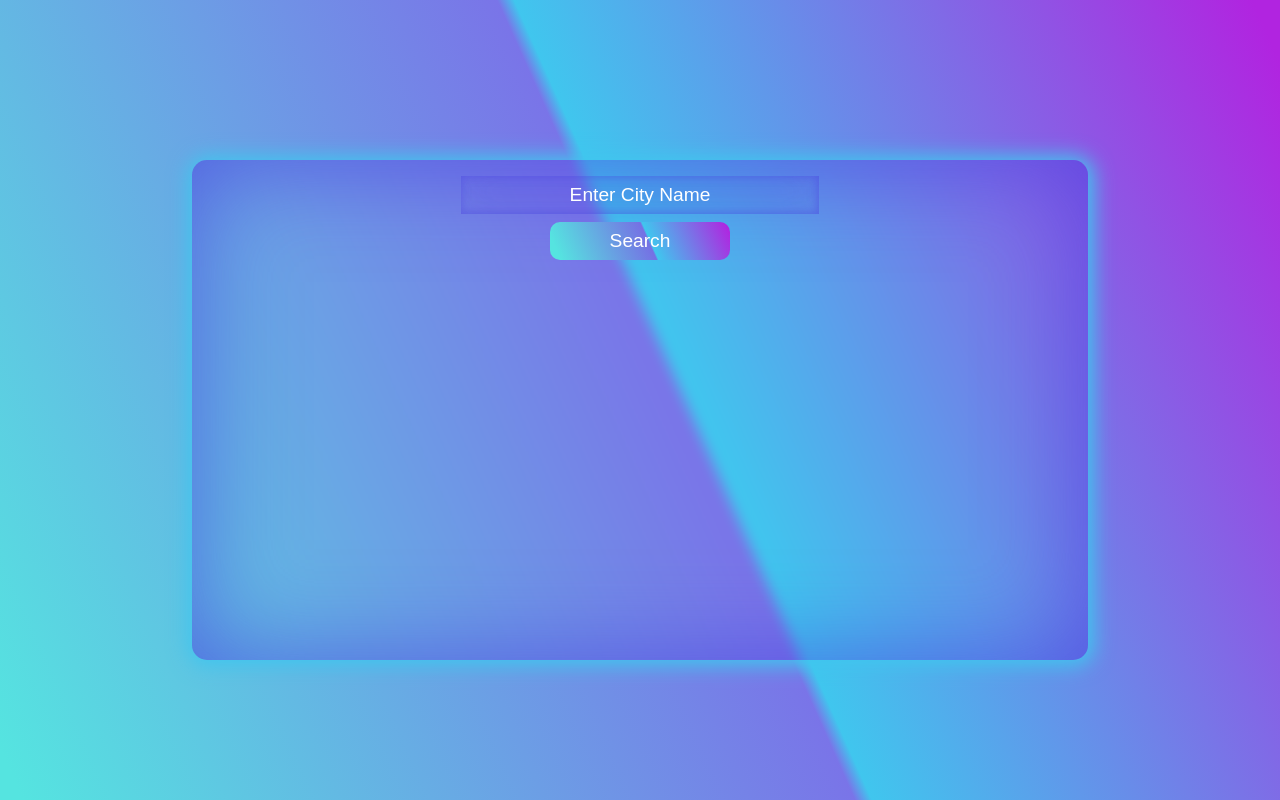
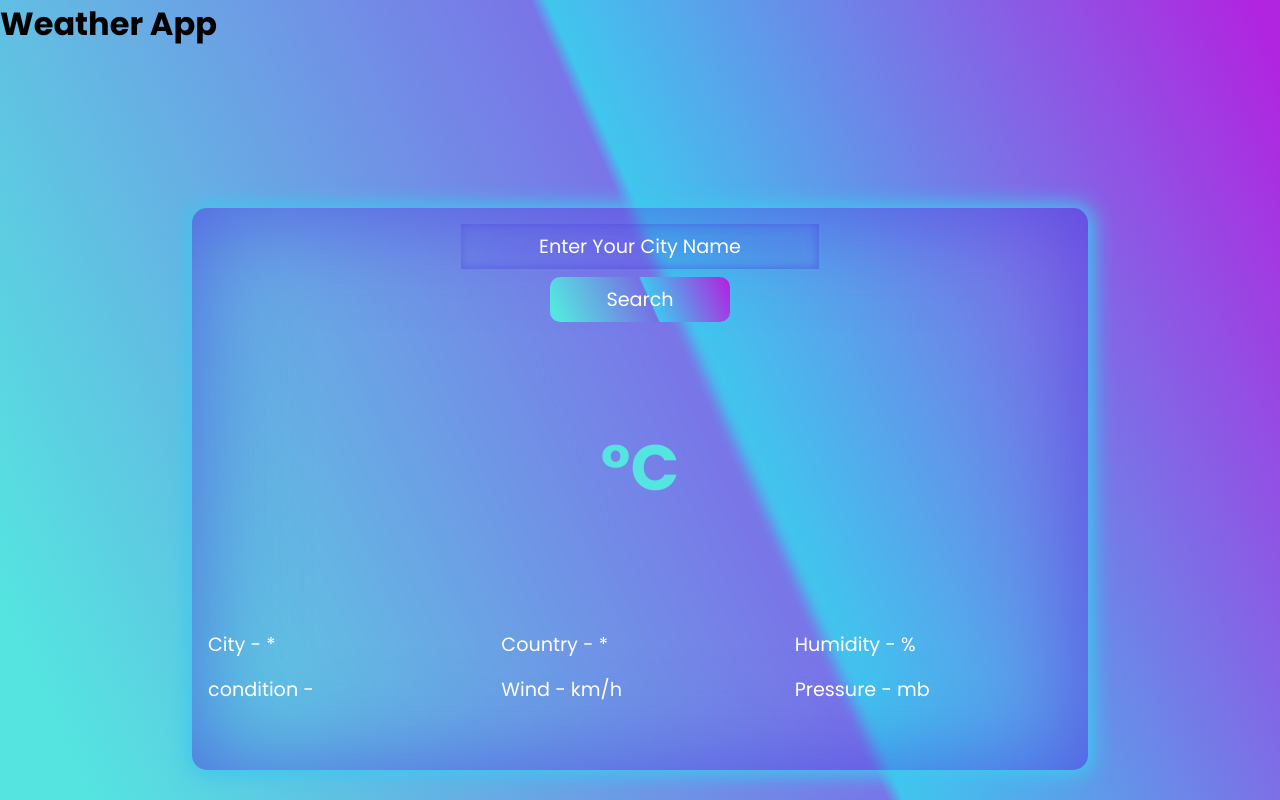
Before and after one commit to Ran-Veer/Weather_App, a plain HTML site: page index.html in a window 1280 px wide. Shown: the top 800 px of the page. Drawn offline with Linux system fonts and the light colour scheme.

Commit message:
weather app complete

```diff
--- a/index.html
+++ b/index.html
@@ -7,14 +7,31 @@
     <title>Weather App</title>
 </head>
 <body>
+    <div class="heading">
+        <h1>Weather App</h1>
+    </div>
     <main>
         <div class="weather-container">
             <div class="search-bar-container">
                 <div class="search-bar">
-                    <form action="#">
-                        <input type="text" placeholder="Enter City Name" required>
+                    <form onsubmit="getData(event)">
+                        <input id="inputBox" type="text" placeholder="Enter Your City Name" required>
                         <input type="submit" value="Search">
                     </form>
+                </div>
+            </div>
+            <div class="weather-information">
+                <div class="temp-section">
+                    <h2><span id="desc"></span></h2>
+                    <h1><span id="temp"></span>°C</h1>
+                </div>
+                <div class="details-section">
+                    <p>City - <span id="city">*</span></p>
+                    <p>Country - <span id="country">*</span></p>
+                    <p>Humidity - <span id="humidity"></span>%</p>
+                    <p>condition - <span id="icon"></span></p>
+                    <p>Wind - <span id="wind"></span>km/h</p>
+                    <p>Pressure - <span id="pressure"></span>mb</p>
                 </div>
             </div>
         </div>
--- a/script.js
+++ b/script.js
@@ -0,0 +1,27 @@
+const inputBox = document.getElementById("inputBox");
+const APIkey = 'e9b0263e8663e97a7f230f4705ec9c3c';
+const temp = document.getElementById("temp");
+const icon = document.getElementById("icon")
+const cty = document.getElementById("city");
+const desc = document.getElementById("desc");
+const country = document.getElementById("country");
+const humidity = document.getElementById("humidity");
+const wind = document.getElementById("wind");
+const pressure = document.getElementById("pressure");
+
+const getData = async (event) => {
+    event.preventDefault();
+    const city = inputBox.value;
+    const fetchData = await fetch(`https://api.openweathermap.org/data/2.5/weather?q=${city}&units=metric&appid=${APIkey}`);
+    const data = await fetchData.json();
+    orgData = data;
+    console.log(orgData);
+    temp.innerHTML = Math.round(data.main.temp);
+    cty.innerHTML = data.name;
+    humidity.innerText = data.main.humidity;
+    wind.innerHTML = data.wind.speed;
+    pressure.innerHTML =data.main.pressure;
+    country.innerHTML = data.sys.country;
+    desc.innerHTML = data.weather[0].description;
+    icon.innerHTML = data.weather[0].main;
+}
--- a/style.css
+++ b/style.css
@@ -1,7 +1,9 @@
+@import url('https://fonts.googleapis.com/css2?family=Poppins:wght@300;400;500;600;700;800;900&display=swap');
 *{
     margin: 0;
     padding: 0;
     box-sizing: border-box;
+    font-family: 'Poppins', sans-serif;
 }
 body {
     background-image: linear-gradient( 65.9deg,  rgba(85,228,224,1) 5.5%, rgba(75,68,224,0.74) 54.2%, rgba(64,198,238,1) 55.2%, rgba(177,36,224,1) 98.4% );
@@ -12,7 +14,7 @@ body {
 .weather-container{
     width:70%;
     margin:10rem auto 0 auto;
-    height: 500px;
+    /* height: 500px; */
     background-color: transparent;
     backdrop-filter: blur(5px);
     border-radius: 15px;
@@ -58,3 +60,44 @@ body {
     color: #fff;
     cursor: pointer;
 }
+main .weather-container .weather-information{
+    /* border: 1px solid red; */
+    display: flex;
+    flex-wrap: wrap;
+    flex-basis: 50%;
+    flex-direction: row;
+    align-items:center;
+    justify-content: space-between;
+    width: 100%;
+    height: 400px;
+    margin: 3rem 0 0 0;
+}
+main .weather-container .weather-information .temp-section{
+    text-align: center;
+    /* border: 1px solid red; */
+    width: 100%;
+}
+main .weather-container .weather-information .temp-section h2{
+  color: #fff;
+  font-size: 2.5rem;
+}
+main .weather-container .weather-information .temp-section h1{
+    color: rgba(85,228,224,1);
+    font-size: 4rem;
+}
+main .weather-container .weather-information .details-section{
+    /* border: 1px solid rgb(90, 207, 90); */
+    display: grid;
+    grid-template-columns: 1fr 1fr 1fr;
+    grid-template-rows: 1fr 1fr;
+    gap: 1rem;
+    margin: 1rem;
+    width: 100%;
+}
+main .weather-container .weather-information .details-section p{
+    font-size: 1.2rem;
+    color: #fff;
+    width:80%;
+    /* border: 1px solid greenyellow */
+
+}
```
